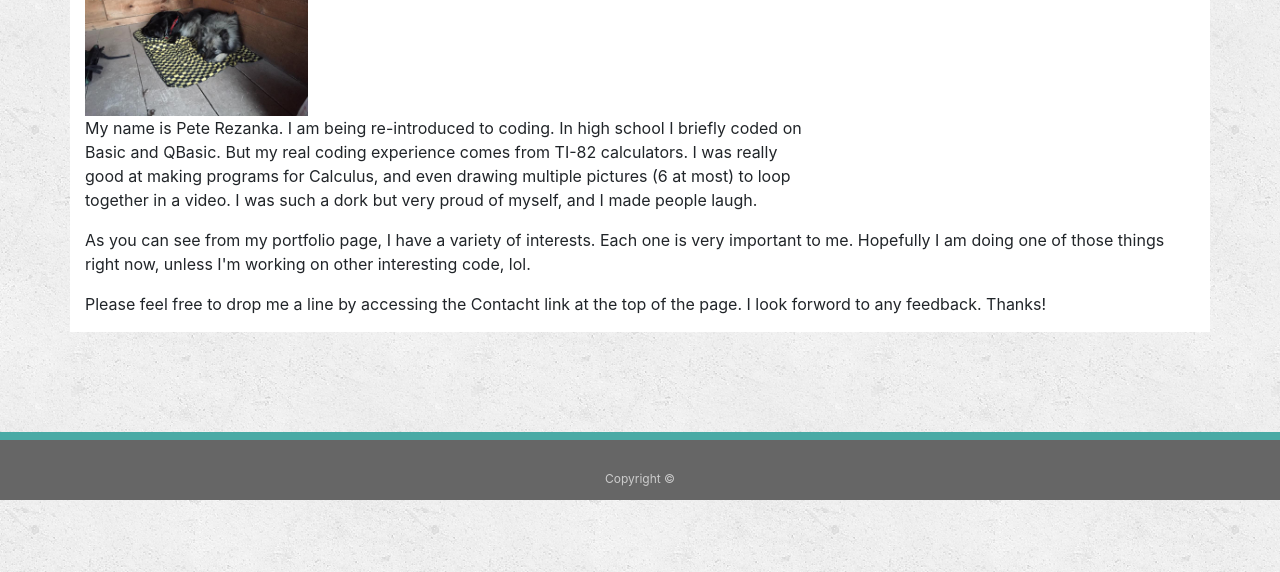
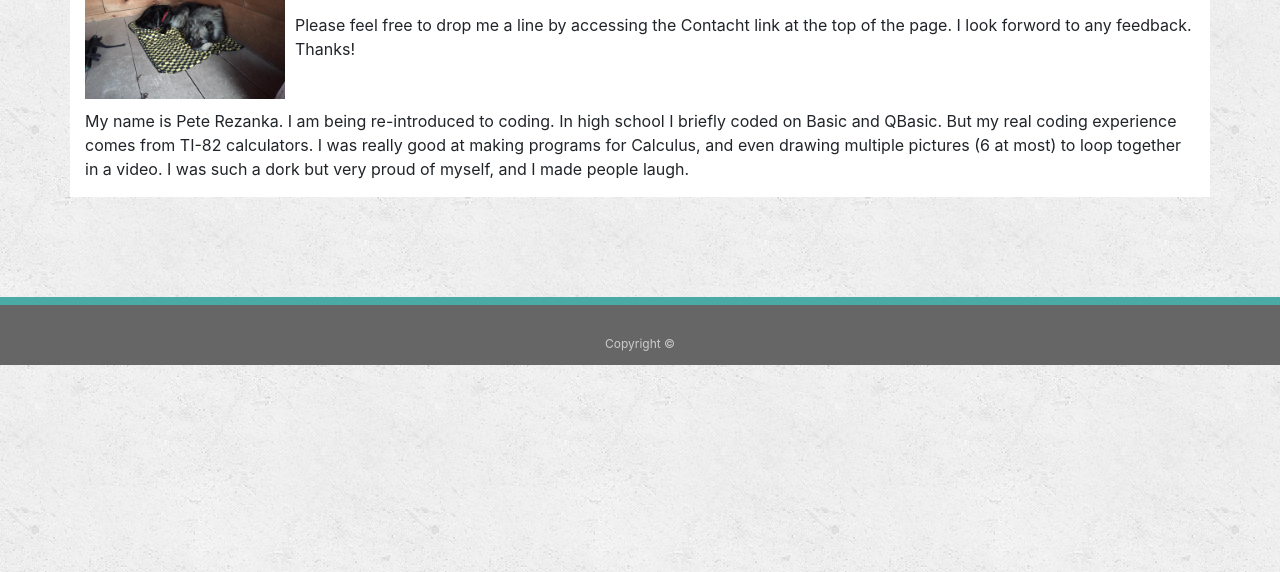
Before and after one commit to ScrantonPete/Bootstrap-Portfolio, a plain HTML site: page index.html in a window 1280 px wide. Shown: the part 228-800 px from the top of the page. Drawn offline with nearby package versions, Linux system fonts and the light colour scheme.

Commit message:
updaetd bootstrap homework

```diff
--- a/assets/css/style.css
+++ b/assets/css/style.css
@@ -53,7 +53,9 @@ footer {
   }
 
   .auth-image {
-      width: 50%;
+      width: 200px;
+      float: left;
+      margin: 0 10px 10px 0;
   }
 
 .section {
@@ -66,3 +68,7 @@ footer {
   .main.section {
     border: 1px solid #dddddd;
   }
+
+  #AboutParagraph {
+      float: left;
+  }
--- a/index.html
+++ b/index.html
@@ -49,19 +49,16 @@
         </div>
       </div>
       <div id="dogpic" class="row">
-        <div class="col-md-5">
+        <div class="col-md-12">
 
           <img src="assets/images/dogs.jpg" class="auth-image" alt="Pete Rezanka">
-        </div>
 
-        <div class="col-md-8 text">
-          <p>My name is Pete Rezanka. I am being re-introduced to coding. In high school I briefly coded on Basic and
+          <p id="AboutParagraph">My name is Pete Rezanka. I am being re-introduced to coding. In high school I briefly
+            coded on Basic and
             QBasic. But my real coding experience comes from TI-82 calculators. I was really good at making programs for
             Calculus, and even drawing multiple pictures (6 at most) to loop together in a video. I was such a dork but
             very
             proud of myself, and I made people laugh.</p>
-        </div>
-        <div class="col-md-12">
           <p>As you can see from my portfolio page, I have a variety of interests. Each one is very important to me.
             Hopefully I am doing one of those things right now, unless I'm working on other interesting code, lol.</p>
 
@@ -69,7 +66,9 @@
             to
             any
             feedback. Thanks!</p>
+
         </div>
+
       </div>
   </div>
   </section>
```
Also changed, not shown: portfolio.html (+14 -0 lines), assets/images/camping.jpg (added), assets/images/cat.jpg (deleted), assets/images/concrete_seamless.1.png (added), assets/images/dogWalk.jpg (added), assets/images/homeBrewPic.jpg (added), assets/images/hotYoga.jpg (added), assets/images/poker.jpg (added), assets/images/technics-q-c-640-480-1.jpg (deleted), assets/images/technics-q-c-640-480-2.jpg (deleted), assets/images/technics-q-c-640-480-5.jpg (deleted), assets/images/technics-q-c-640-480-7.jpg (deleted), assets/images/technics-q-c-640-480-9.jpg (deleted).
